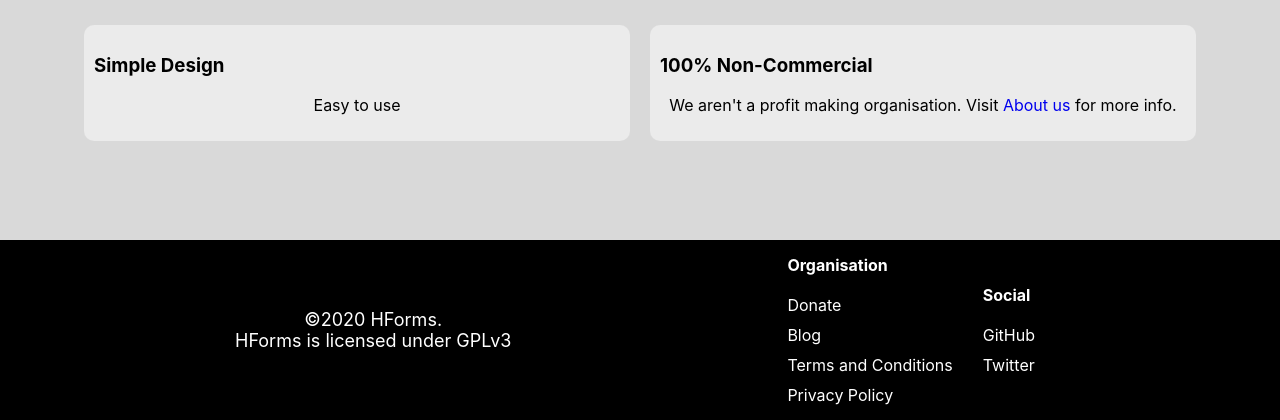
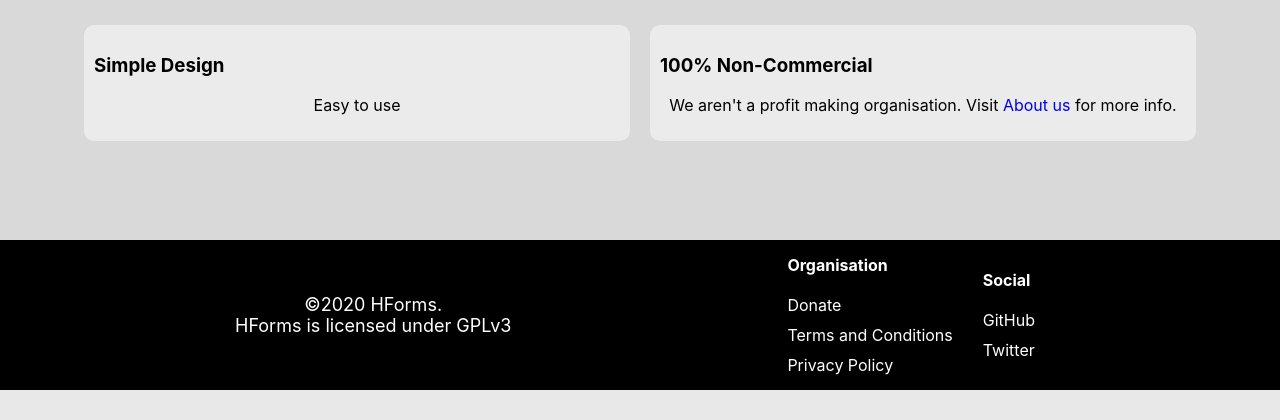
Before and after one commit to HForms/HForms, a Flask app: page / in a window 1280 px wide. Shown: the part 715-1135 px from the top of the page. After the commit the page ends 1105 px from the top, so only its background shows below. Run offline with Flask 2, Linux system fonts and the light colour scheme; some web fonts are replaced.

Commit message:
Remove blog for now

```diff
--- a/Hforms/templates/input_layout.html
+++ b/Hforms/templates/input_layout.html
@@ -72,7 +72,6 @@
 			<ul>
 				<li class="heading">Organisation</li>
 				<li><a href="{{ url_for('donate') }}" title="Click here to donate :)">Donate</a></li>
-				<li><a href="#">Blog</a></li>
 				<li><a href="{{ url_for('terms') }}">Terms and Conditions</a></li>
 				<li><a href="{{ url_for('privacy') }}">Privacy Policy</a></li>
 			</ul>
--- a/Hforms/templates/layout.html
+++ b/Hforms/templates/layout.html
@@ -70,7 +70,6 @@
 			<ul>
 				<li class="heading">Organisation</li>
 				<li><a href="{{ url_for('donate') }}">Donate</a></li>
-				<li><a href="https://www.youtube.com/watch?v=dQw4w9WgXcQ">Blog</a></li>
 				<li><a href="{{ url_for('terms') }}">Terms and Conditions</a></li>
 				<li><a href="{{ url_for('privacy') }}">Privacy Policy</a></li>
 			</ul>
--- a/Hforms/templates/welcome.html
+++ b/Hforms/templates/welcome.html
@@ -140,7 +140,6 @@
 			<ul>
 				<li class="heading">Organisation</li>
 				<li><a href="{{ url_for('donate') }}">Donate</a></li>
-				<li><a href="https://www.youtube.com/watch?v=dQw4w9WgXcQ">Blog</a></li>
 				<li><a href="{{ url_for('terms') }}">Terms and Conditions</a></li>
 				<li><a href="{{ url_for('privacy') }}">Privacy Policy</a></li>
 			</ul>
```
